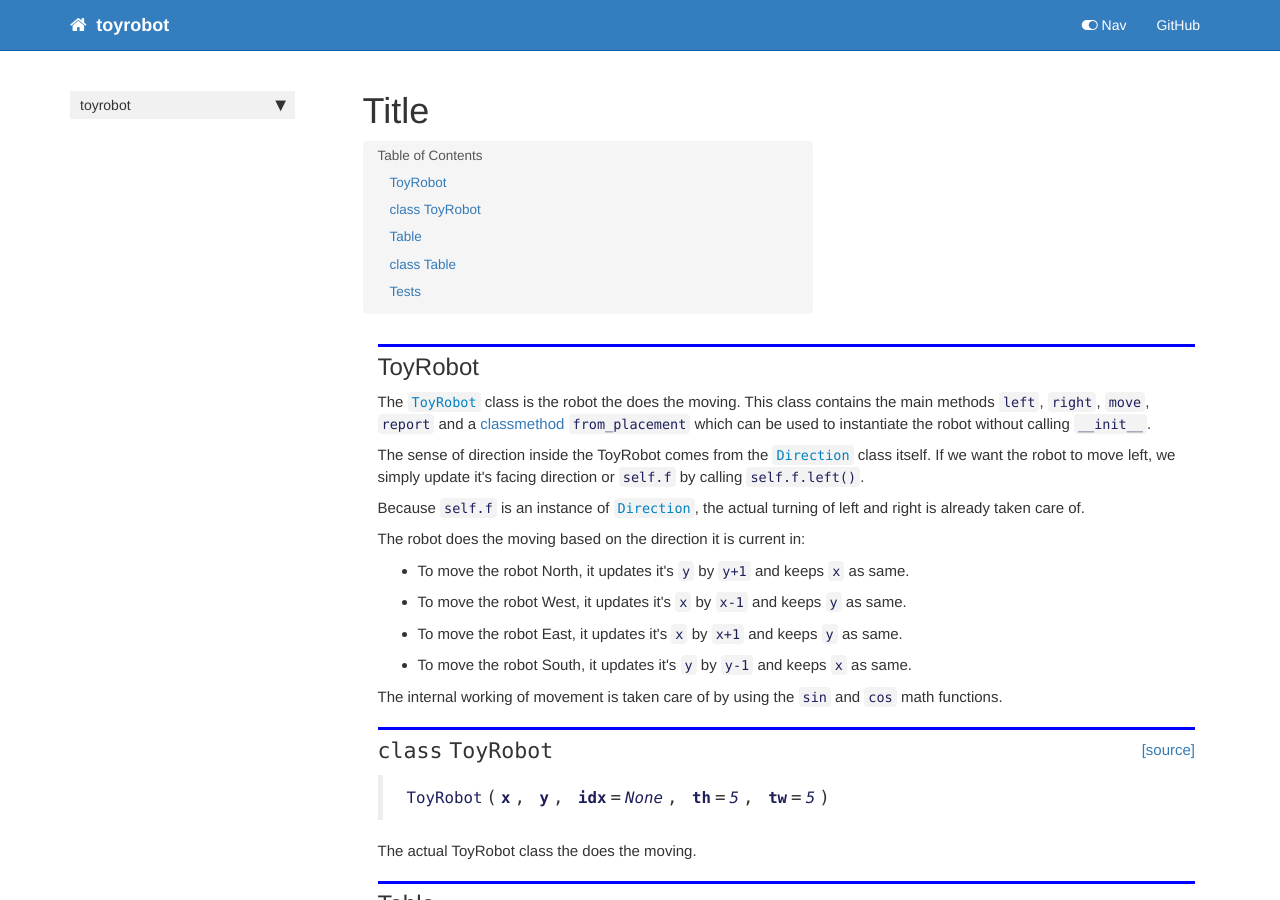
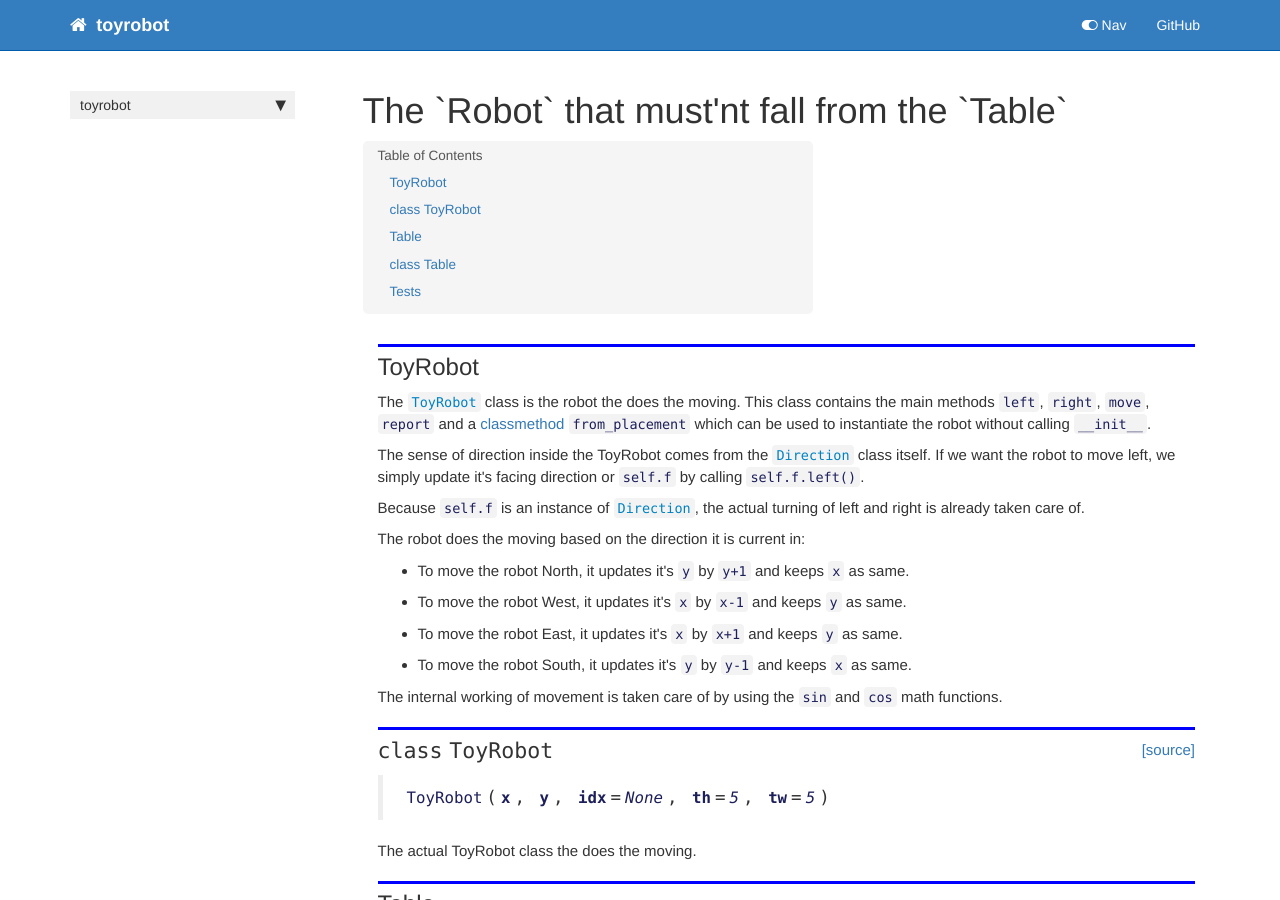
Before and after one commit to amaarora/toyrobot, a Jekyll site: the page built from docs/robot.html, in a window 1280 px wide and 900 px high. Built offline with Jekyll 4.4.1, drawn with Linux system fonts in a browser that asks for light colours; nearby versions of some CDN libraries; comment, search, counter and statistics services are not loaded.

Commit message:
Update title

```diff
--- a/docs/_data/sidebars/home_sidebar.yml
+++ b/docs/_data/sidebars/home_sidebar.yml
@@ -13,7 +13,7 @@ entries:
       title: 'Direction '
       url: /direction
     - output: web,pdf
-      title: Title
+      title: The `Robot` that must'nt fall from the `Table`
       url: /robot
     - output: web,pdf
       title: Main
--- a/docs/robot.html
+++ b/docs/robot.html
@@ -1,6 +1,6 @@
 ---
 
-title: Title
+title: The `Robot` that must'nt fall from the `Table`
 
 keywords: fastai
 sidebar: home_sidebar
--- a/docs/sidebar.json
+++ b/docs/sidebar.json
@@ -2,7 +2,7 @@
   "toyrobot": {
     "Overview": "/",
     "Direction ": "/direction",
-    "Title": "/robot",
+    "The `Robot` that must'nt fall from the `Table`": "/robot",
     "Main": "/main"
   }
 }
--- /dev/null
+++ b/toyrobot/None.py
@@ -0,0 +1,6 @@
+
+
+# Cell
+from .direction import Direction
+import numpy as np
+from numpy import sin, cos, pi
```
Also changed, not shown: 1 other file.
